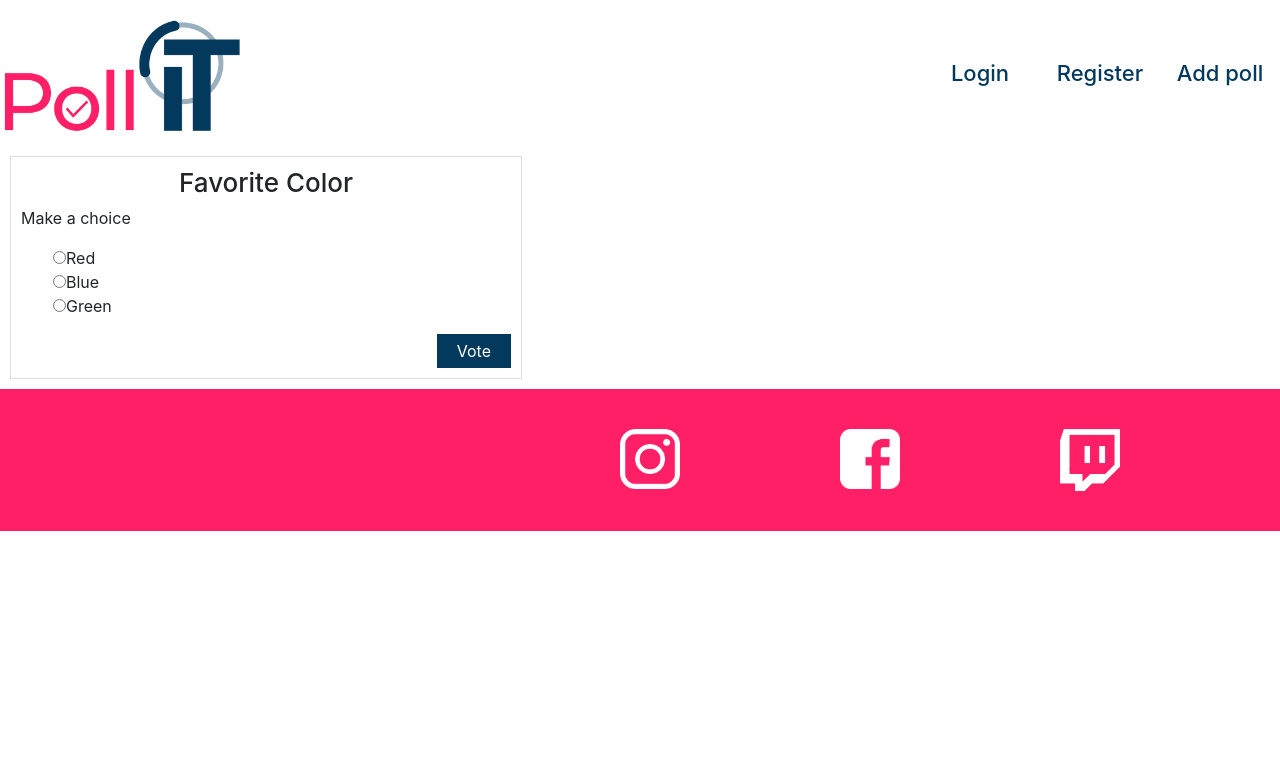
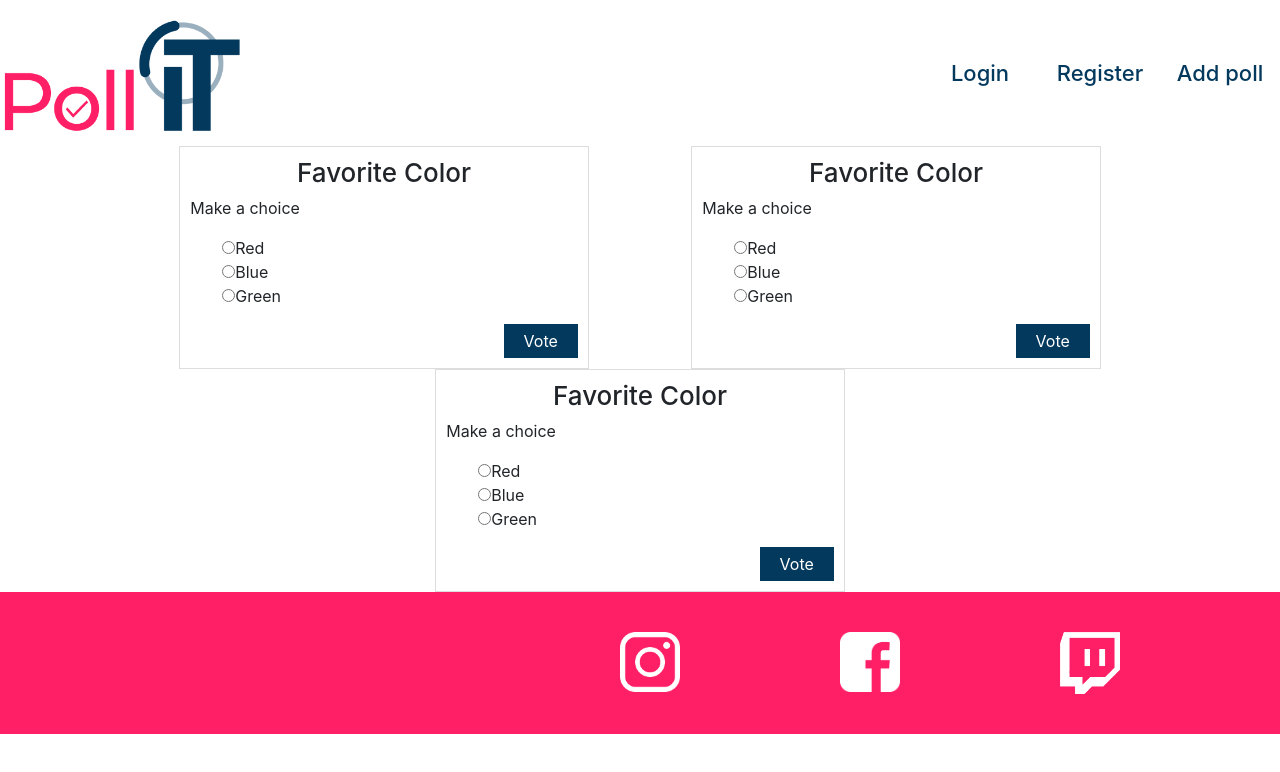
Before and after one commit to CezarBaluta/proba_tehnica, a React (Create React App) app in the folder client/: page / in a window 1280 px wide. Shown: the top 772 px of the page. Built offline with nearby package versions, Linux system fonts and the light colour scheme; the HTML template or start-up script is replaced by a standard one.

Commit message:
content component implementation

```diff
--- /dev/null
+++ b/client/src/components/content/content.css
@@ -0,0 +1,16 @@
+
+.rowPoll {
+    width: 80%;
+    display: flex;
+    margin: auto;
+}
+
+.colPoll {
+    flex:1;
+    max-width: 40%;
+    position: relative;
+    display: flex;
+    flex-direction: column;
+    align-items: center;
+    margin: auto;
+}
--- a/client/src/components/content/content.js
+++ b/client/src/components/content/content.js
@@ -1,23 +1,63 @@
 import React from 'react';
 import Poll from '../poll/poll';
+import './content.css';
 
-
-const pollData = {
+const pollData = [{
     title: 'Favorite Color',
     votingType: 'single',
     options: ['Red', 'Blue', 'Green'],
     votes: [0, 0, 0],
     usersVoted: [],
-  };
+  },
+  {  title: 'Favorite Color',
+    votingType: 'single',
+    options: ['Red', 'Blue', 'Green'],
+    votes: [0, 0, 0],
+    usersVoted: [],
+  },
+  {
+    title: 'Favorite Color',
+    votingType: 'single',
+    options: ['Red', 'Blue', 'Green'],
+    votes: [0, 0, 0],
+    usersVoted: [],
+  }
+];
 
 
 
 const Content = () => {
   return (
     <div>
-      <Poll {...pollData}/>
+      {
+      pollData.map((poll, index) => {
+        if (index%2==0 && index+1 < pollData.length) {
+          return (
+            <div class="rowPoll" key={index}>
+              <div class="colPoll">
+                <Poll {...poll} />
+              </div>
+              <div class="colPoll">
+                <Poll {...pollData[index+1]} />
+              </div>
+
+            </div>
+          );
+        }
+        else if(index%2==0){
+          return (
+            <div class="rowPoll" key={index}>
+            <div class="colPoll">
+              <Poll {...poll} />
+            </div>
+          </div>
+          );
+      }
+      })}
+
     </div>
   );
+
 };
 
 export default Content;
--- a/client/src/components/poll/poll.css
+++ b/client/src/components/poll/poll.css
@@ -1,8 +1,9 @@
 .poll-container {
     border: 1px solid #ddd;
     padding: 10px;
-    margin: 10px;
-    width: 40%;
+    margin: auto;
+
+    width: 100%;
   }
 
   .poll-container button {
```
